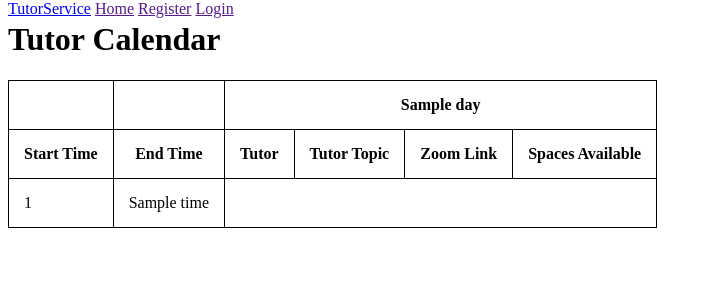
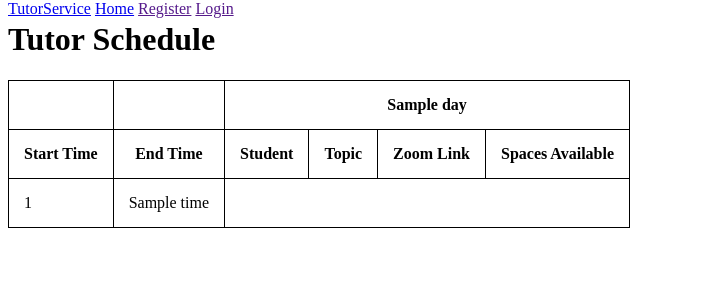
Before and after one commit to michael-marron/CS_School, a Flask app: template tutor_service/templates/tutorPage.html in a window 1280 px wide. Shown: the top 300 px of the page, without its empty margins (0-712 px from the left). Run offline with Flask 2, Linux system fonts and the light colour scheme; the template is opened without the code that fills it: most values are stand-ins (such as "Sample title", 1, 10 or a date in 2020).

Commit message:
working on tutor schedul (tutor Page)

```diff
--- a/tutor_service/routes.py
+++ b/tutor_service/routes.py
@@ -21,4 +21,7 @@ def test_page():
 
 @app.route('/tutorPage')
 def tutor_page():
-    return render_template('tutorPage.html')
+    total_cols = 28
+    times = get_time_list(8,21)
+    weekdays = get_weekdays()
+    return render_template('tutorPage.html', time = times, weekdays=weekdays, total_cols = total_cols)
--- a/tutor_service/templates/base.html
+++ b/tutor_service/templates/base.html
@@ -31,7 +31,7 @@
 <!--    </div>-->
     <ul>
         <li><a href="/tutorPage">TutorService</a></li>
-        <li><a href="">Home</a></li>
+        <li><a href="/home">Home</a></li>
         <li><a href="">Register</a></li>
         <li><a href="">Login</a></li>
     </ul>
--- a/tutor_service/templates/tutorPage.html
+++ b/tutor_service/templates/tutorPage.html
@@ -24,7 +24,7 @@ Calendar Page
 </style>
 
 <div>
-  <h1>Tutor Calendar</h1>
+  <h1>Tutor Schedule</h1>
   <table>
     <thead>
     <tr>
@@ -46,8 +46,8 @@ Calendar Page
 
       {% for day in weekdays %}
 
-      <th scope="col">Tutor</th>
-      <th scope="col">Tutor Topic</th>
+      <th scope="col">Student</th>
+      <th scope="col">Topic</th>
       <th scope="col">Zoom Link</th>
       <th scope="col">Spaces Available</th>
 
```
Also changed, not shown: tutor_service/helper_functions.py (+9 -12 lines).
